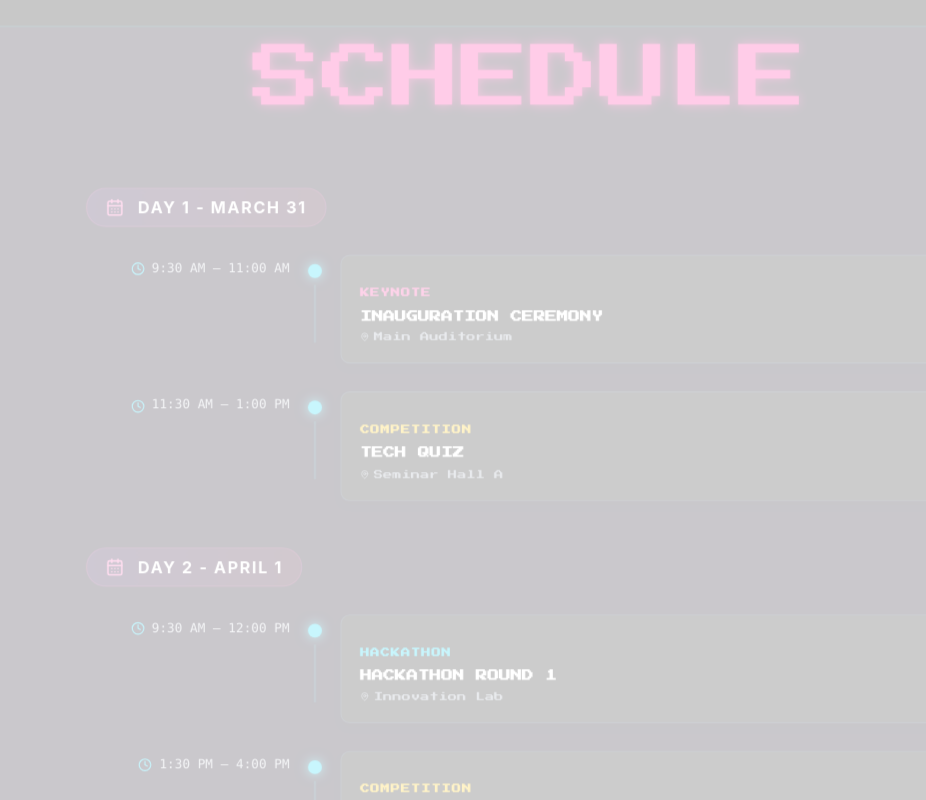
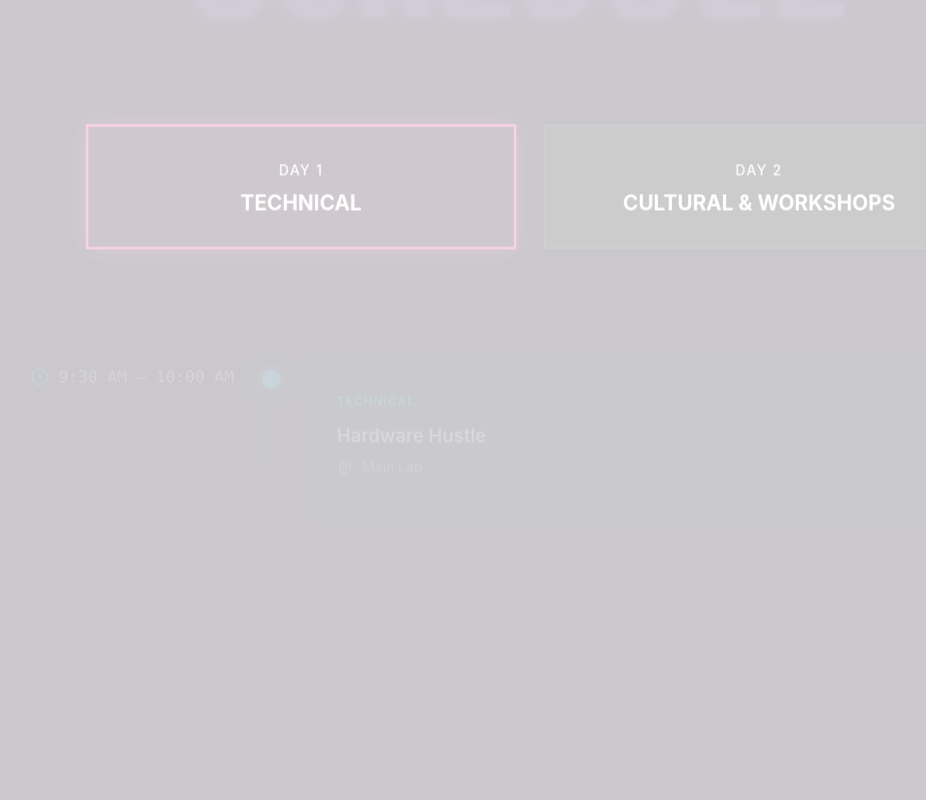
Before and after one commit to KritikaE/Synergia-26-Website, a React (Vite) app: page /schedule in a window 1280 px wide. Shown: the top 800 px of the page, without its empty margins (110-1036 px from the left). Built offline with nearby package versions, Linux system fonts and the light colour scheme.

Commit message:
Update Schedule.tsx

```diff
--- a/src/app/components/Schedule.tsx
+++ b/src/app/components/Schedule.tsx
@@ -1,29 +1,44 @@
-import { CalendarDays, Clock, MapPin } from "lucide-react";
+import { useState } from "react";
+import { Clock, MapPin } from "lucide-react";
+import { motion } from "framer-motion";
 
 export const Schedule = () => {
+  const [activeTab, setActiveTab] = useState(0);
+
   const days = [
     {
       title: "DAY 1",
-      date: "MARCH 31",
+      theme: "TECHNICAL",
+      date: "MARCH 31, 2026",
       events: [
-        { time: "9:30 AM – 11:00 AM", title: "INAUGURATION CEREMONY", category: "Keynote", venue: "Main Auditorium" },
-        { time: "11:30 AM – 1:00 PM", title: "TECH QUIZ", category: "Competition", venue: "Seminar Hall A" },
+        { time: "9:30 AM – 10:00 AM", title: "Hardware Hustle", category: "Technical", venue: "Main Lab" },
+        { time: "10:00 AM – 10:30 AM", title: "Chaos2Clarity", category: "Technical", venue: "Lab 1" },
+        { time: "10:30 AM – 11:00 AM", title: "Trash2Tech", category: "Technical", venue: "Lab 2" },
+        { time: "11:00 AM – 11:30 AM", title: "EmbedX", category: "Technical", venue: "Seminar Hall A" },
+        { time: "11:30 AM – 12:00 PM", title: "Raconteur", category: "Technical", venue: "Main Auditorium" },
+        { time: "12:00 PM – 12:30 PM", title: "ChipAI_NewGen", category: "Technical", venue: "Innovation Lab" },
+        { time: "12:30 PM – 1:00 PM", title: "Innoventure", category: "Technical", venue: "Seminar Hall B" },
+        { time: "1:00 PM – 2:00 PM", title: "Lunch Break", category: "Keynote", venue: "Cafeteria" },
+        { time: "2:00 PM – 2:45 PM", title: "Code & Escape", category: "Technical", venue: "Lab 3" },
+        { time: "2:45 PM – 3:30 PM", title: "AlgoHack 1.O", category: "Technical", venue: "Main Auditorium" },
+        { time: "3:30 PM – 4:00 PM", title: "BuildSphere", category: "Technical", venue: "Main Lab" },
       ],
     },
     {
       title: "DAY 2",
-      date: "APRIL 1",
+      theme: "CULTURAL & WORKSHOPS",
+      date: "APRIL 01, 2026",
       events: [
-        { time: "9:30 AM – 12:00 PM", title: "HACKATHON ROUND 1", category: "Hackathon", venue: "Innovation Lab" },
-        { time: "1:30 PM – 4:00 PM", title: "PROJECT EXPO", category: "Competition", venue: "Exhibition Hall" },
-      ],
-    },
-    {
-      title: "DAY 3",
-      date: "APRIL 2",
-      events: [
-        { time: "9:30 AM – 12:30 PM", title: "FINAL HACKATHON ROUND", category: "Hackathon", venue: "Innovation Lab" },
-        { time: "2:00 PM – 4:00 PM", title: "VALEDICTORY & PRIZES", category: "Keynote", venue: "Main Auditorium" },
+        { time: "9:30 AM – 10:15 AM", title: "Battle of Bands", category: "Competition", venue: "Main Stage" },
+        { time: "10:15 AM – 11:00 AM", title: "Svarautsav", category: "Competition", venue: "Auditorium" },
+        { time: "11:00 AM – 11:45 AM", title: "Thandav", category: "Competition", venue: "Main Stage" },
+        { time: "11:45 AM – 12:30 PM", title: "Chitraang", category: "Competition", venue: "Seminar Hall" },
+        { time: "12:30 PM – 1:00 PM", title: "PicIt", category: "Competition", venue: "Campus Grounds" },
+        { time: "1:00 PM – 2:00 PM", title: "Lunch Break", category: "Keynote", venue: "Cafeteria" },
+        { time: "2:00 PM – 2:30 PM", title: "Pottery", category: "Workshop", venue: "Art Studio" },
+        { time: "2:30 PM – 3:00 PM", title: "Candle Making", category: "Workshop", venue: "Workshop Area" },
+        { time: "3:00 PM – 3:30 PM", title: "Fabric Painting", category: "Workshop", venue: "Art Studio" },
+        { time: "3:30 PM – 4:00 PM", title: "Candle Holder Decoration", category: "Workshop", venue: "Workshop Area" },
       ],
     },
   ];
@@ -32,61 +47,109 @@ export const Schedule = () => {
     Keynote: "text-pink-500",
     Hackathon: "text-cyan-400",
     Competition: "text-yellow-400",
+    Technical: "text-green-400",
+    Workshop: "text-purple-400",
+  };
+
+  const container = {
+    hidden: {},
+    show: {
+      transition: {
+        staggerChildren: 0.15
+      }
+    }
+  };
+
+  const item = {
+    hidden: { opacity: 0, y: 40 },
+    show: { opacity: 1, y: 0 }
   };
 
   return (
-    <section className="pt-32 pb-8 bg-[#0a0015] text-white px-6 min-h-screen">
+    <section className="pt-36 pb-8 bg-[#0a0015] text-white px-6 min-h-screen">
 
-      {/* HEADING */}
-      <h2
-        className="text-center font-['Press_Start_2P'] text-3xl sm:text-4xl md:text-5xl lg:text-6xl mb-12 sm:mb-16"
+      {/* Modified Heading Only */}
+      <motion.h2
+        initial={{ opacity: 0, y: -30 }}
+        whileInView={{ opacity: 1, y: 0 }}
+        transition={{ duration: 0.6 }}
+        viewport={{ once: true }}
+        className="text-center text-5xl md:text-6xl font-bold mb-16 tracking-[0.2em]"
         style={{
-          color: '#ff1493',
-          textShadow: '0 0 8px rgba(255, 20, 147, 0.6), 0 0 16px rgba(255, 20, 147, 0.3)'
+          fontFamily: "'Press Start 2P', cursive",
+          color: "#a855f7",
+          textShadow: "0 0 10px #a855f7, 0 0 20px #a855f7, 0 0 40px #7e22ce"
         }}
       >
         SCHEDULE
-      </h2>
+      </motion.h2>
 
-      <div className="max-w-3xl mx-auto space-y-10">
+      <div className="grid grid-cols-1 md:grid-cols-2 gap-6 max-w-3xl mx-auto mb-16">
         {days.map((day, index) => (
-          <div key={index}>
-            <div className="inline-flex items-center gap-3 px-4 py-1.5 rounded-full bg-gradient-to-r from-purple-900/30 to-pink-900/30 border border-pink-500/20 mb-6">
-              <CalendarDays size={16} className="text-pink-400" />
-              <span className="text-sm font-bold tracking-widest">{day.title} - {day.date}</span>
+          <button
+            key={index}
+            onClick={() => setActiveTab(index)}
+            className={`p-6 border-2 transition-all duration-300 ${
+              activeTab === index
+                ? "border-pink-500 bg-pink-900/20 shadow-[0_0_20px_rgba(236,72,153,0.4)]"
+                : "border-gray-800 bg-[#131313] hover:border-gray-600"
+            }`}
+          >
+            <span className="text-xs tracking-widest">{day.title}</span>
+            <div className="text-lg font-bold mt-1">{day.theme}</div>
+          </button>
+        ))}
       </div>
 
-            <div className="space-y-6">
-              {day.events.map((event, i) => (
-                <div key={i} className="flex items-start gap-4">
-                  <div className="w-44 pt-1 flex items-center justify-end gap-1.5 text-[10px] md:text-[11px] text-gray-300 font-mono whitespace-nowrap">
-                    <Clock size={12} className="text-cyan-400 shrink-0" />
+      <motion.div
+        variants={container}
+        initial="hidden"
+        whileInView="show"
+        viewport={{ once: true }}
+        className="max-w-4xl mx-auto"
+      >
+        <div className="space-y-8">
+
+          {days[activeTab].events.map((event, i) => (
+
+            <motion.div
+              key={i}
+              variants={item}
+              transition={{ duration: 0.5 }}
+              className="flex items-start gap-6"
+            >
+
+              <div className="w-48 pt-2 flex items-center justify-end gap-2 text-sm text-gray-300 font-mono whitespace-nowrap">
+                <Clock size={16} className="text-cyan-400 shrink-0" />
                 {event.time}
               </div>
 
-                  <div className="relative flex flex-col items-center pt-2">
-                    <div className="w-3 h-3 rounded-full bg-cyan-400 shadow-[0_0_10px_rgba(34,211,238,1)] z-10"></div>
-                    <div className="w-0.5 h-full min-h-[50px] bg-cyan-900/50 mt-1.5"></div>
+              <div className="relative flex flex-col items-center pt-3">
+                <div className="w-4 h-4 rounded-full bg-cyan-400 shadow-[0_0_15px_rgba(34,211,238,1)] z-10"></div>
+                <div className="w-0.5 h-full min-h-[60px] bg-cyan-900/50 mt-2"></div>
               </div>
 
-                  <div
-                    className="flex-1 bg-[#131313] p-4 rounded-lg border border-gray-800 shadow-md"
-                    style={{ fontFamily: "'Press Start 2P', cursive" }}
-                  >
-                    <span className={`text-[8px] font-bold uppercase tracking-widest ${categoryColors[event.category]}`}>
+              <div className="flex-1 bg-[#131313] p-6 rounded-lg border border-gray-800 shadow-lg">
+
+                <span className={`text-[10px] font-bold uppercase tracking-widest ${categoryColors[event.category]}`}>
                   {event.category}
                 </span>
-                    <h4 className="text-[10px] font-semibold mt-1 leading-relaxed">{event.title}</h4>
-                    <div className="flex items-center gap-1 mt-1 text-[8px] text-gray-400">
-                      <MapPin size={8} /> {event.venue}
+
+                <h4 className="text-base font-semibold mt-2">{event.title}</h4>
+
+                <div className="flex items-center gap-2 mt-2 text-xs text-gray-400">
+                  <MapPin size={14} /> {event.venue}
                 </div>
+
               </div>
+
+            </motion.div>
+
+          ))}
+
         </div>
-              ))}
-            </div>
-          </div>
-        ))}
-      </div>
+      </motion.div>
+
     </section>
   );
 };
```
Lines whose indentation alone changed are shown as unchanged.
